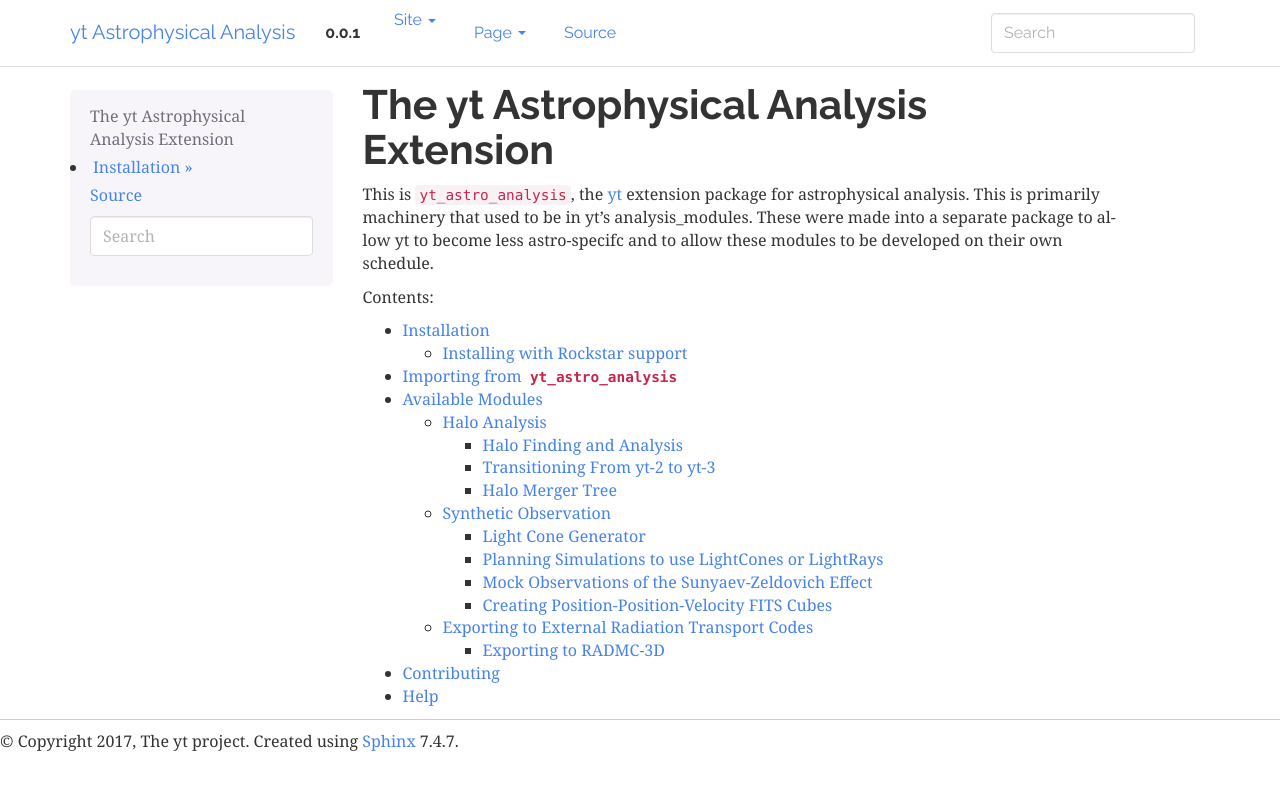
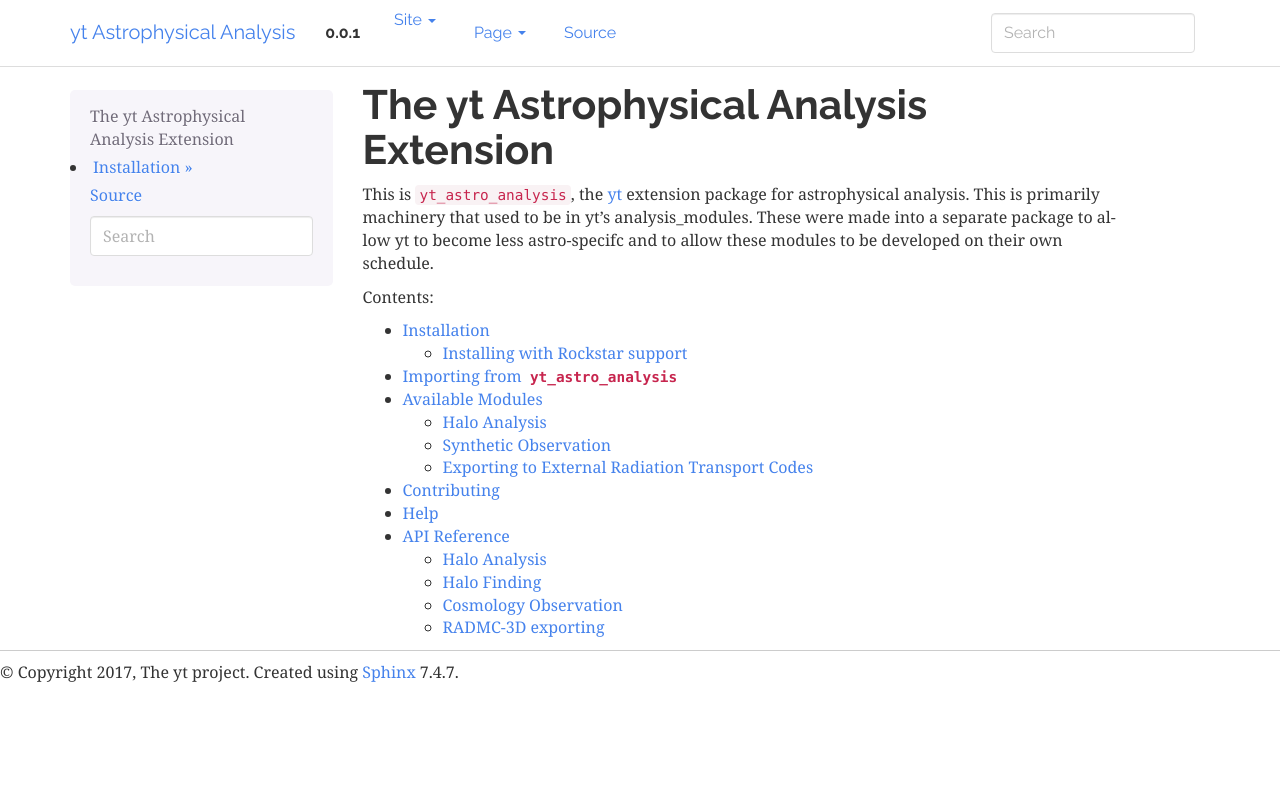
Before and after one commit to yt-project/yt_astro_analysis, a Sphinx documentation site: the page built from doc/source/index.rst, in a window 1280 px wide. Shown: the top 790 px of the page. Built offline with Sphinx 7.4.7, drawn with Linux system fonts in a browser that asks for light colours; formulas are drawn with MathJax 3; pages that are not in the unit, such as notebooks, are missing from menus.

Commit message:
Updating conf and toc.

```diff
--- a/doc/source/conf.py
+++ b/doc/source/conf.py
@@ -40,7 +40,7 @@ sys.path.insert(0, os.path.abspath('../extensions/'))
 # ones.
 extensions = ['sphinx.ext.autodoc',
     'sphinx.ext.imgmath',
-    'sphinx.ext.githubpages']
+    'sphinx.ext.autosummary']
 
 # Add any paths that contain templates here, relative to this directory.
 templates_path = ['_templates']
@@ -178,4 +178,4 @@ texinfo_documents = [
 ]
 
 if not on_rtd:
-    autosummary_generate = glob.glob("reference/api/api.rst")
+    autosummary_generate = glob.glob("reference.rst")
--- a/doc/source/index.rst
+++ b/doc/source/index.rst
@@ -8,7 +8,7 @@ allow yt to become less astro-specifc and to allow these modules to be developed
 on their own schedule.
 
 .. toctree::
-   :maxdepth: 3
+   :maxdepth: 2
    :caption: Contents:
 
    Installation
@@ -16,3 +16,4 @@ on their own schedule.
    Modules
    Contributing
    Help
+   reference
```
Also changed, not shown: 1 other file.
